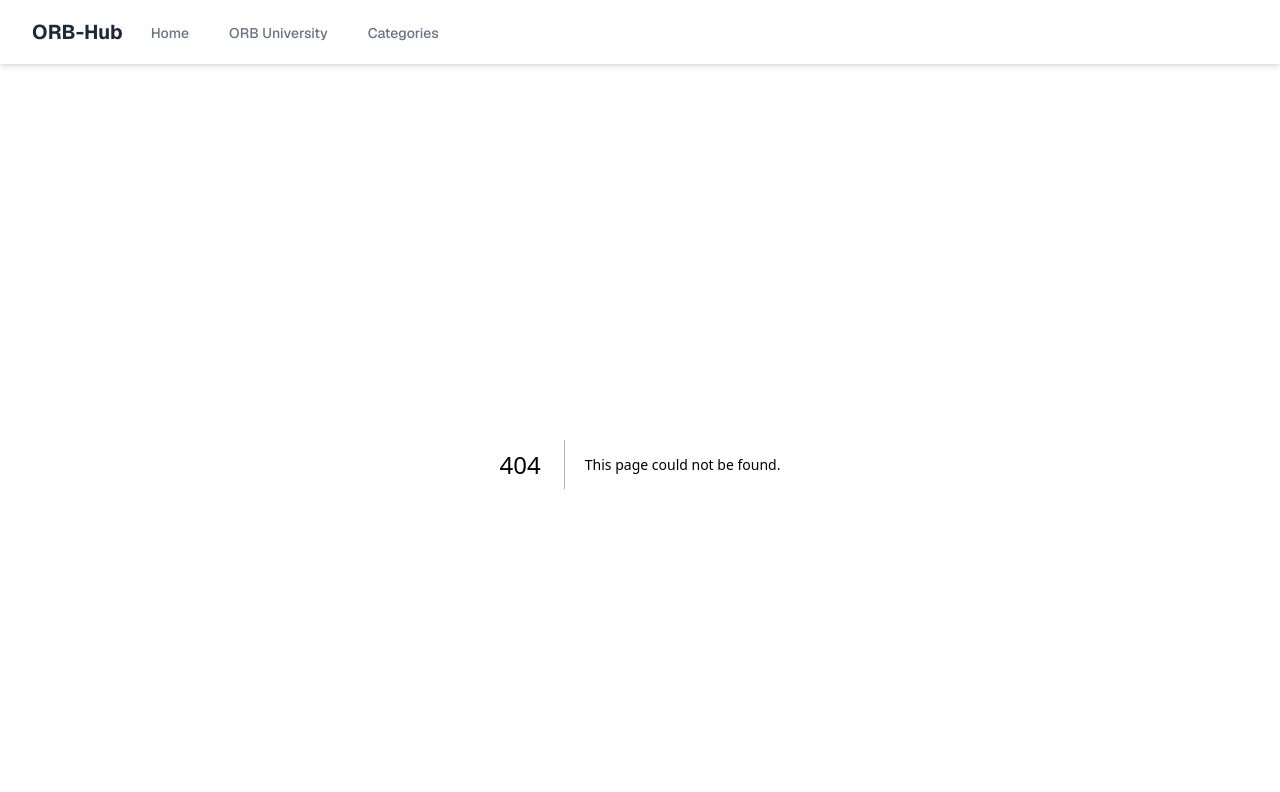
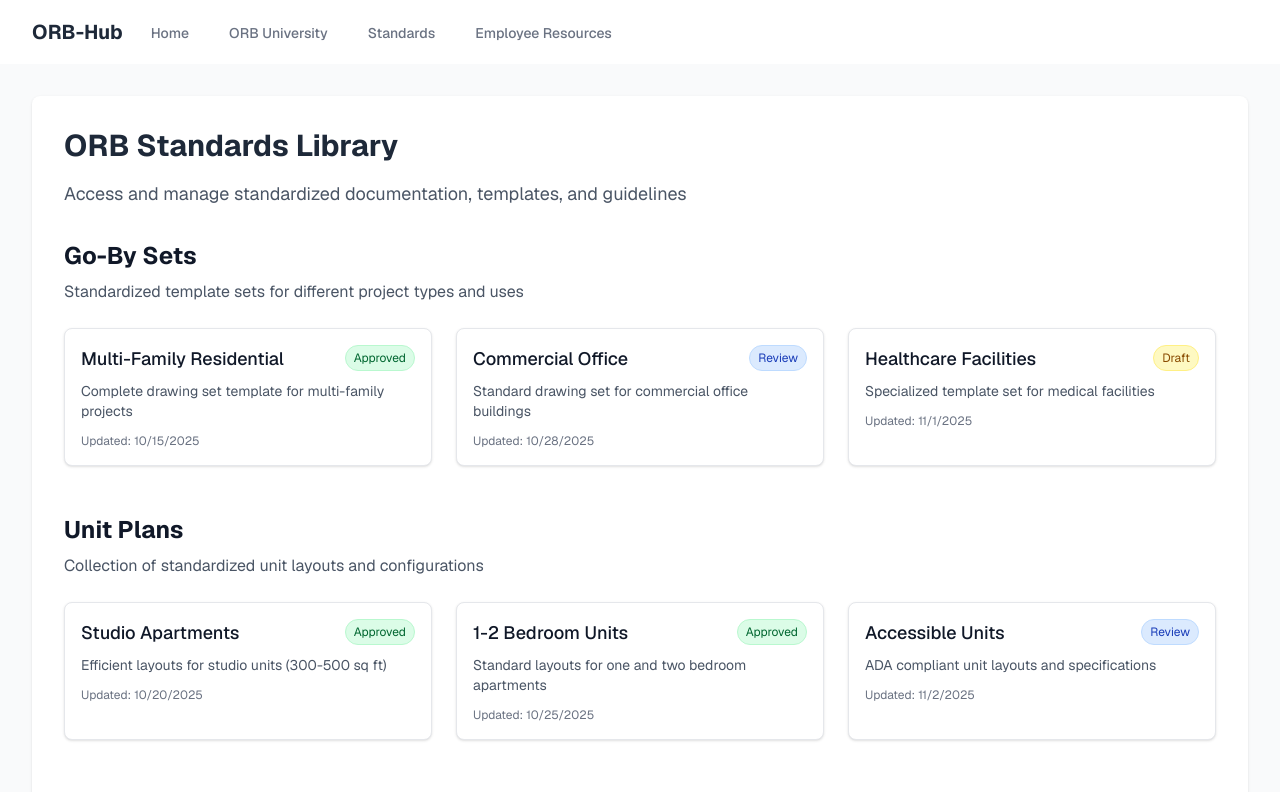
Before and after one commit to orbarch/orb-hub2, a Next.js app: page /standards in a window 1280 px wide. Before the commit this address had no page. Shown: the top 792 px of the page. Built offline with nearby package versions, Linux system fonts and the light colour scheme.

Commit message:
added standards page

```diff
--- a/src/app/layout.tsx
+++ b/src/app/layout.tsx
@@ -20,9 +20,9 @@ export default function RootLayout({
 }) {
   return (
     <html lang="en">
-      <body className={`${geist.className} antialiased min-h-screen flex flex-col`}>
+      <body className={`${geist.className} antialiased min-h-screen flex flex-col bg-gray-50`}>
         <Navbar />
-        <main className="flex-1">
+        <main className="flex-1 w-full bg-gray-50">
           {children}
         </main>
         <Footer />
--- a/src/app/loading.tsx
+++ b/src/app/loading.tsx
@@ -5,7 +5,7 @@ export default function Loading() {
     <main className="min-h-screen flex items-center justify-center bg-gray-50">
       <div className="text-center">
         <Spinner />
-        <p className="mt-2 text-gray-600">Loading the Learning Library…</p>
+        {/* <p className="mt-2 text-gray-600">Loading...</p> */}
       </div>
     </main>
   );
--- a/src/app/orbuniversity/[id]/page.tsx
+++ b/src/app/orbuniversity/[id]/page.tsx
@@ -18,7 +18,7 @@ export default async function LessonPage({ params }: any) {
       <div className="max-w-4xl mx-auto py-6 px-4 sm:px-6 lg:px-8">
         <nav className="mb-8">
           <a
-            href="/"
+            href="/orbuniversity"
             className="text-green-600 hover:text-green-800 transition-colors"
           >
             ← Back to Lessons
--- /dev/null
+++ b/src/app/standards/StandardsComponents.tsx
@@ -0,0 +1,97 @@
+"use client";
+
+import { motion } from 'framer-motion';
+import { StandardSection } from './page';
+import FadeIn from '@/components/FadeIn';
+
+interface StandardCard {
+  title: string;
+  description: string;
+  status?: 'draft' | 'review' | 'approved';
+  lastUpdated: string;
+}
+
+function StatusBadge({ status }: { status?: 'draft' | 'review' | 'approved' }) {
+  const statusStyles = {
+    draft: 'bg-yellow-100 text-yellow-800 border-yellow-200',
+    review: 'bg-blue-100 text-blue-800 border-blue-200',
+    approved: 'bg-green-100 text-green-800 border-green-200',
+  };
+
+  if (!status) return null;
+
+  return (
+    <span className={`text-xs px-2 py-1 rounded-full border ${statusStyles[status]}`}>
+      {status.charAt(0).toUpperCase() + status.slice(1)}
+    </span>
+  );
+}
+
+function StandardCard({ item }: { item: StandardCard }) {
+  return (
+    <motion.div
+      whileHover={{ y: -2 }}
+      className="bg-white rounded-lg shadow-sm border border-gray-200 p-4 hover:shadow-md transition-shadow"
+    >
+      <div className="flex justify-between items-start mb-2">
+        <h3 className="text-lg font-medium text-gray-900">{item.title}</h3>
+        <StatusBadge status={item.status} />
+      </div>
+      <p className="text-sm text-gray-600 mb-3">{item.description}</p>
+      <div className="text-xs text-gray-500">
+        Updated: {new Date(item.lastUpdated).toLocaleDateString()}
+      </div>
+    </motion.div>
+  );
+}
+
+export function AnimatedStandardsSection({ section }: { section: StandardSection }) {
+  return (
+    <section className="mb-12">
+      <div className="mb-6">
+        <motion.h2
+          initial={{ opacity: 0, y: 20 }}
+          animate={{ opacity: 1, y: 0 }}
+          className="text-2xl font-bold text-gray-900 mb-2"
+        >
+          {section.title}
+        </motion.h2>
+        <motion.p
+          initial={{ opacity: 0, y: 20 }}
+          animate={{ opacity: 1, y: 0 }}
+          transition={{ delay: 0.1 }}
+          className="text-gray-600"
+        >
+          {section.description}
+        </motion.p>
+      </div>
+      <div className="grid grid-cols-1 md:grid-cols-2 lg:grid-cols-3 gap-6">
+        {section.items.map((item) => (
+          <StandardCard key={item.title} item={item} />
+        ))}
+      </div>
+    </section>
+  );
+}
+
+export function AnimatedHeader() {
+  return (
+    <div className="mb-8">
+      <motion.h1
+        initial={{ opacity: 0, y: 20 }}
+        animate={{ opacity: 1, y: 0 }}
+        className="text-3xl font-bold text-gray-800 mb-4"
+      >
+        ORB Standards Library
+      </motion.h1>
+      <motion.p
+        initial={{ opacity: 0, y: 20 }}
+        animate={{ opacity: 1, y: 0 }}
+        transition={{ delay: 0.1 }}
+        className="text-lg text-gray-600"
+      >
+        Access and manage standardized documentation, templates, and guidelines
+      </motion.p>
+    </div>
+  )
+}
--- /dev/null
+++ b/src/app/standards/page.tsx
@@ -0,0 +1,110 @@
+import React from 'react';
+import FadeIn from '@/components/FadeIn';
+import { AnimatedHeader, AnimatedStandardsSection } from './StandardsComponents';
+
+export interface StandardSection {
+  title: string;
+  description: string;
+  items: {
+    title: string;
+    description: string;
+    status?: 'draft' | 'review' | 'approved';
+    lastUpdated: string;
+  }[];
+}
+
+const sampleSections: StandardSection[] = [
+  {
+    title: 'Go-By Sets',
+    description: 'Standardized template sets for different project types and uses',
+    items: [
+      {
+        title: 'Multi-Family Residential',
+        description: 'Complete drawing set template for multi-family projects',
+        status: 'approved',
+        lastUpdated: '2025-10-15',
+      },
+      {
+        title: 'Commercial Office',
+        description: 'Standard drawing set for commercial office buildings',
+        status: 'review',
+        lastUpdated: '2025-10-28',
+      },
+      {
+        title: 'Healthcare Facilities',
+        description: 'Specialized template set for medical facilities',
+        status: 'draft',
+        lastUpdated: '2025-11-01',
+      },
+    ],
+  },
+  {
+    title: 'Unit Plans',
+    description: 'Collection of standardized unit layouts and configurations',
+    items: [
+      {
+        title: 'Studio Apartments',
+        description: 'Efficient layouts for studio units (300-500 sq ft)',
+        status: 'approved',
+        lastUpdated: '2025-10-20',
+      },
+      {
+        title: '1-2 Bedroom Units',
+        description: 'Standard layouts for one and two bedroom apartments',
+        status: 'approved',
+        lastUpdated: '2025-10-25',
+      },
+      {
+        title: 'Accessible Units',
+        description: 'ADA compliant unit layouts and specifications',
+        status: 'review',
+        lastUpdated: '2025-11-02',
+      },
+    ],
+  },
+  {
+    title: 'Revit Manuals',
+    description: 'Documentation and guidelines for Revit standards and workflows',
+    items: [
+      {
+        title: 'Project Setup Guide',
+        description: 'Step-by-step instructions for setting up new Revit projects',
+        status: 'approved',
+        lastUpdated: '2025-10-10',
+      },
+      {
+        title: 'Family Creation Standards',
+        description: 'Guidelines for creating and managing Revit families',
+        status: 'approved',
+        lastUpdated: '2025-10-30',
+      },
+      {
+        title: 'Best Practices Manual',
+        description: 'Comprehensive guide to ORB Revit workflows and standards',
+        status: 'review',
+        lastUpdated: '2025-11-03',
+      },
+    ],
+  },
+];
+
+
+
+export default function StandardsPage() {
+  return (
+    <div className="min-h-full w-full bg-gray-50">
+      <div className="max-w-7xl mx-auto px-4 sm:px-6 lg:px-8 py-8">
+        <div className="bg-white rounded-lg shadow-sm p-8">
+          <FadeIn>
+            <AnimatedHeader />
+            <div className="space-y-12">
+              {sampleSections.map((section) => (
+                <AnimatedStandardsSection key={section.title} section={section} />
+              ))}
+            </div>
+          </FadeIn>
+        </div>
+      </div>
+    </div>
+  );
+}
--- a/src/components/Navbar.tsx
+++ b/src/components/Navbar.tsx
@@ -27,10 +27,16 @@ export default function Navbar() {
                 ORB University
               </Link>
               <Link
-                href="/categories"
+                href="/standards"
                 className="border-transparent text-gray-500 hover:border-gray-300 hover:text-gray-700 inline-flex items-center px-1 pt-1 border-b-2 text-sm font-medium focus:outline-none focus:ring-2 focus:ring-offset-2 focus:ring-green-500"
               >
-                Categories
+                Standards
+              </Link>
+              <Link
+                href="/employee-resources"
+                className="border-transparent text-gray-500 hover:border-gray-300 hover:text-gray-700 inline-flex items-center px-1 pt-1 border-b-2 text-sm font-medium focus:outline-none focus:ring-2 focus:ring-offset-2 focus:ring-green-500"
+              >
+                Employee Resources
               </Link>
             </div>
           </div>
```
